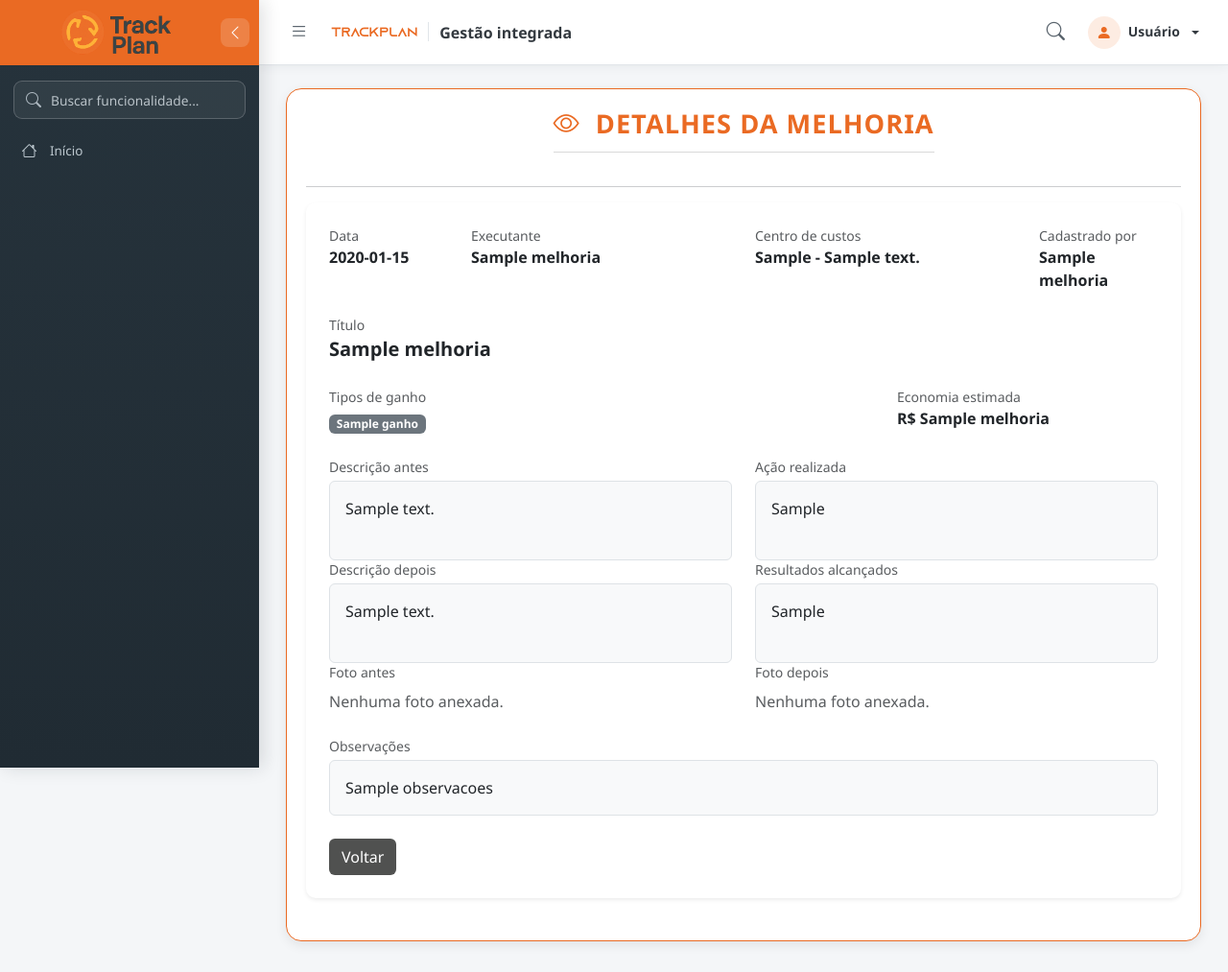
After one commit to diecco/plano_de_acao_final_version, a Flask app: template app/templates/visualizar_melhoria.html in a window 1280 px wide. The commit adds this page. Shown: the whole page at 96% size. Run offline with Flask 3, Linux system fonts and the light colour scheme; the template is opened without the code that fills it: most values are stand-ins (such as "Sample title", 1, 10 or a date in 2020).

Commit message:
feat: adiciona visualizacao detalhada de melhorias

```diff
--- a/app/templates/components/sidebar.html
+++ b/app/templates/components/sidebar.html
@@ -177,6 +177,7 @@
             {% set endpoints_melhorias = [
                 'main.listar_melhorias',
                 'main.listar_melhoria',
+                'main.visualizar_melhoria',
                 'main.editar_melhoria'
             ] %}
             <section class="sidebar-module" data-search-label="melhorias">
--- /dev/null
+++ b/app/templates/visualizar_melhoria.html
@@ -0,0 +1,146 @@
+{% extends "layout.html" %}
+
+{% block conteudo %}
+<div class="page-header">
+    <h2 class="page-title">
+        <i class="bi bi-eye me-2"></i>
+        Detalhes da Melhoria
+    </h2>
+</div>
+<hr>
+
+<div class="card shadow-sm border-0 mb-4">
+    <div class="card-body p-4">
+        <div class="row g-4 mb-4">
+            <div class="col-md-2">
+                <div class="text-muted small">Data</div>
+                <div class="fw-semibold">
+                    {{ melhoria.data.strftime('%d/%m/%Y') if melhoria.data and melhoria.data.strftime else melhoria.data or '-' }}
+                </div>
+            </div>
+            <div class="col-md-4">
+                <div class="text-muted small">Executante</div>
+                <div class="fw-semibold">{{ melhoria.nome_executante or '-' }}</div>
+            </div>
+            <div class="col-md-4">
+                <div class="text-muted small">Centro de custos</div>
+                <div class="fw-semibold">
+                    {{ melhoria.codigo_cc }} - {{ melhoria.descricao_cc }}
+                </div>
+            </div>
+            <div class="col-md-2">
+                <div class="text-muted small">Cadastrado por</div>
+                <div class="fw-semibold">{{ melhoria.nome_criador or '-' }}</div>
+            </div>
+        </div>
+
+        <div class="mb-4">
+            <div class="text-muted small">Título</div>
+            <div class="fs-5 fw-semibold">{{ melhoria.titulo or '-' }}</div>
+        </div>
+
+        <div class="row g-4 mb-4">
+            <div class="col-md-8">
+                <div class="text-muted small mb-2">Tipos de ganho</div>
+                {% if melhoria.ganhos_list %}
+                    <div class="d-flex flex-wrap gap-2">
+                        {% for ganho in melhoria.ganhos_list %}
+                            <span class="badge bg-secondary">{{ ganho }}</span>
+                        {% endfor %}
+                    </div>
+                {% else %}
+                    <div>-</div>
+                {% endif %}
+            </div>
+            <div class="col-md-4">
+                <div class="text-muted small">Economia estimada</div>
+                <div class="fw-semibold">
+                    {% if melhoria.economia_estimada is not none %}
+                        R$ {{ melhoria.economia_estimada }}
+                    {% else %}
+                        -
+                    {% endif %}
+                </div>
+            </div>
+        </div>
+
+        <div class="row g-4 mb-4">
+            <div class="col-md-6">
+                <div class="text-muted small mb-1">Descrição antes</div>
+                <div class="border rounded p-3 bg-light h-100 text-break">
+                    {{ melhoria.descricao_antes or '-' }}
+                </div>
+            </div>
+            <div class="col-md-6">
+                <div class="text-muted small mb-1">Ação realizada</div>
+                <div class="border rounded p-3 bg-light h-100 text-break">
+                    {{ melhoria.acao_realizada or '-' }}
+                </div>
+            </div>
+            <div class="col-md-6">
+                <div class="text-muted small mb-1">Descrição depois</div>
+                <div class="border rounded p-3 bg-light h-100 text-break">
+                    {{ melhoria.descricao_depois or '-' }}
+                </div>
+            </div>
+            <div class="col-md-6">
+                <div class="text-muted small mb-1">Resultados alcançados</div>
+                <div class="border rounded p-3 bg-light h-100 text-break">
+                    {{ melhoria.resultados_alcancados or '-' }}
+                </div>
+            </div>
+        </div>
+
+        <div class="row g-4 mb-4">
+            <div class="col-md-6">
+                <div class="text-muted small mb-2">Foto antes</div>
+                {% if melhoria.foto_antes %}
+                    <a href="{{ url_for('static', filename='evidencias/' ~ melhoria.foto_antes) }}"
+                       target="_blank" rel="noopener">
+                        <img src="{{ url_for('static', filename='evidencias/' ~ melhoria.foto_antes) }}"
+                             class="img-fluid rounded border"
+                             style="max-height: 360px;"
+                             alt="Foto antes da melhoria">
+                    </a>
+                {% else %}
+                    <div class="text-muted">Nenhuma foto anexada.</div>
+                {% endif %}
+            </div>
+            <div class="col-md-6">
+                <div class="text-muted small mb-2">Foto depois</div>
+                {% if melhoria.foto_depois %}
+                    <a href="{{ url_for('static', filename='evidencias/' ~ melhoria.foto_depois) }}"
+                       target="_blank" rel="noopener">
+                        <img src="{{ url_for('static', filename='evidencias/' ~ melhoria.foto_depois) }}"
+                             class="img-fluid rounded border"
+                             style="max-height: 360px;"
+                             alt="Foto depois da melhoria">
+                    </a>
+                {% else %}
+                    <div class="text-muted">Nenhuma foto anexada.</div>
+                {% endif %}
+            </div>
+        </div>
+
+        <div class="mb-4">
+            <div class="text-muted small mb-1">Observações</div>
+            <div class="border rounded p-3 bg-light text-break">
+                {{ melhoria.observacoes or '-' }}
+            </div>
+        </div>
+
+        <div class="d-flex justify-content-between align-items-center">
+            <a href="{{ url_for('main.listar_melhorias') }}" class="btn btn-cinza">
+                Voltar
+            </a>
+
+            {% if melhoria.criado_por == session.get('usuario_id') or session.get('perfil') == 'administrador' %}
+                <a href="{{ url_for('main.editar_melhoria', id=melhoria.id) }}"
+                   class="btn btn-laranja">
+                    Editar
+                </a>
+            {% endif %}
+        </div>
+    </div>
+</div>
+{% endblock %}
```
Also changed, not shown: app/templates/listar_melhoria.html (+10 -6 lines), app/views/melhorias.py (+68 -0 lines), tests/test_route_structure.py (+7 -1 lines), tests/test_visualizacao_melhoria.py (added, +29 -0 lines).
